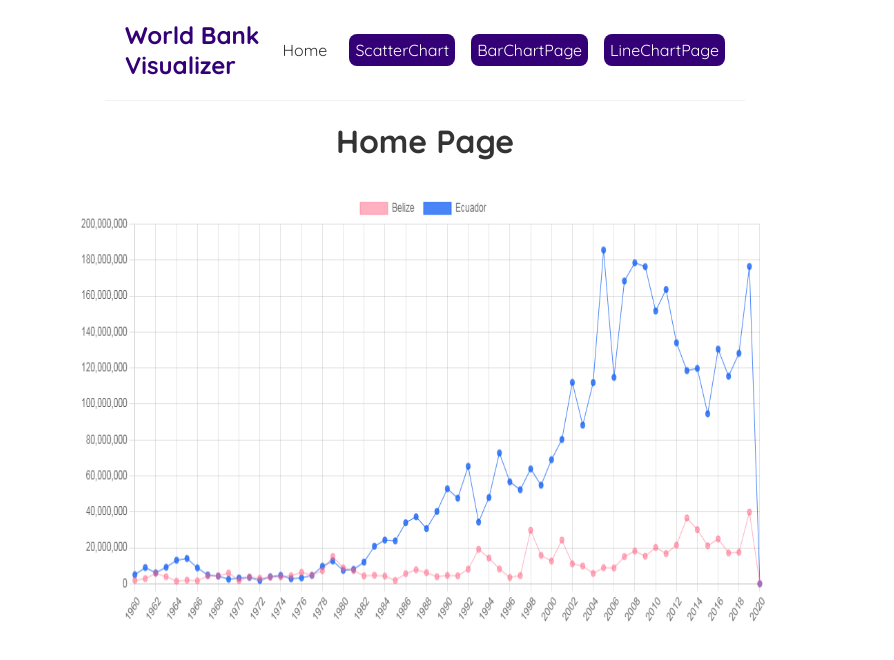
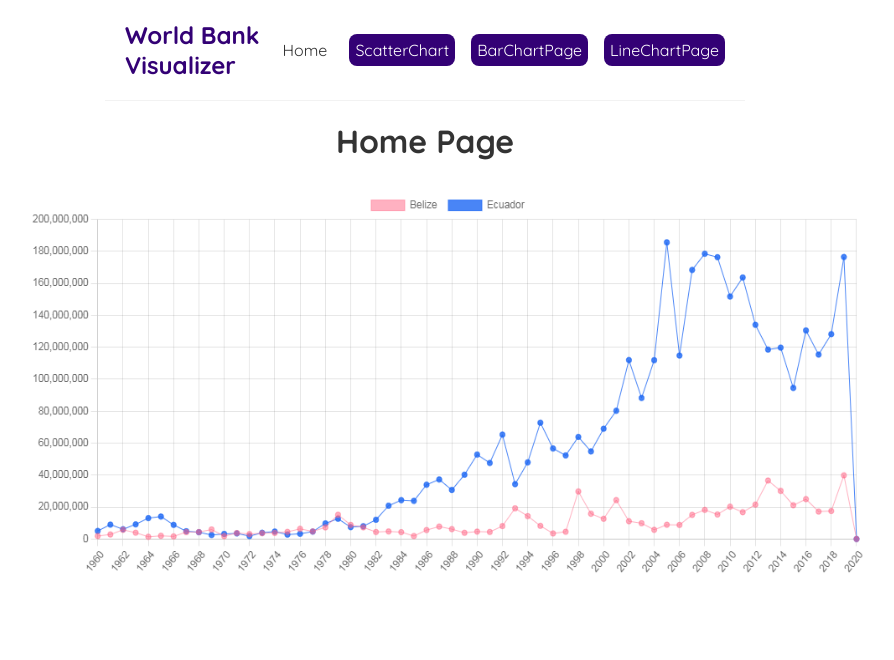
Before and after one commit to dimanyfantakis/WorldBankDataVisualization, a React (Create React App) app in the folder WebApplication/client/: page / in a window 1280 px wide. Shown: the top 660 px of the page, without its empty margins (215-1109 px from the left). Built offline with nearby package versions, Linux system fonts and the light colour scheme.

Commit message:
Update HomePage.js

```diff
--- a/WebApplication/client/src/pages/HomePage.js
+++ b/WebApplication/client/src/pages/HomePage.js
@@ -8,8 +8,8 @@ const Home = () => {
             <div className="homePageImg">
                 <img
                 img src={homePage} alt="cur"
-                height={450}
-                width={700}
+                height={400}
+                width={850}
                 style={{
                     verticalAlign: "center"
                   }}
```
